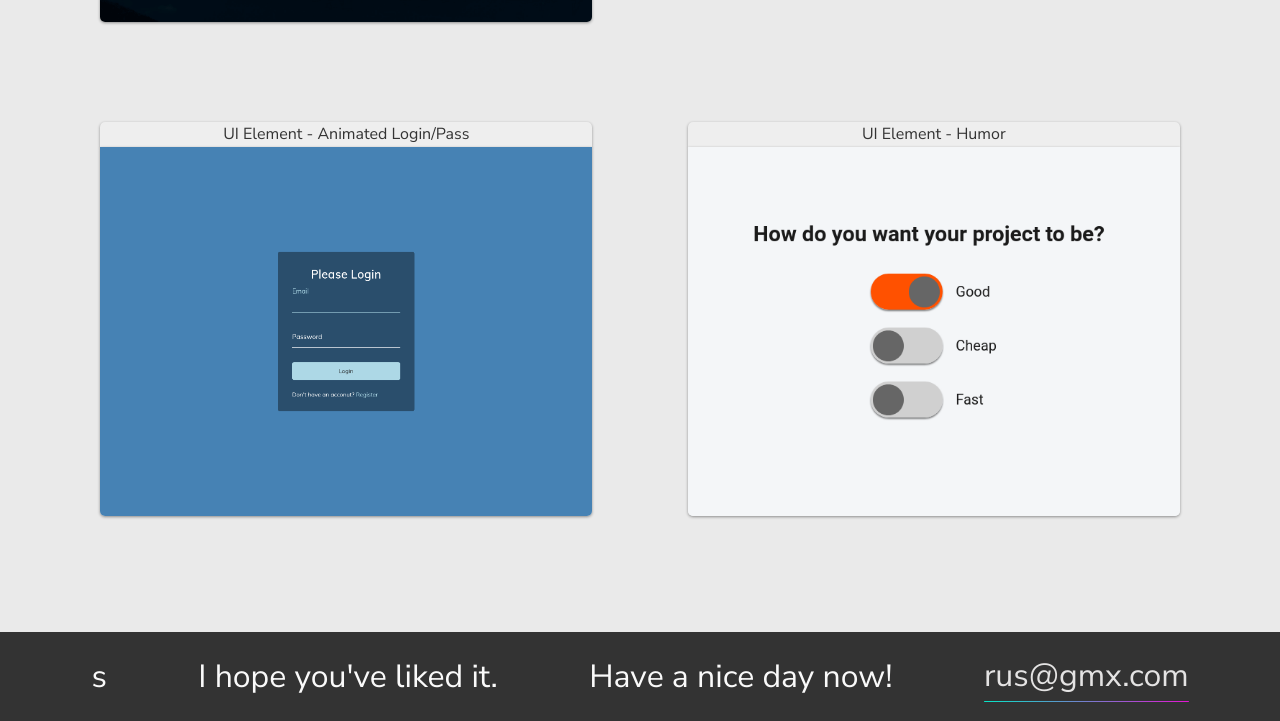
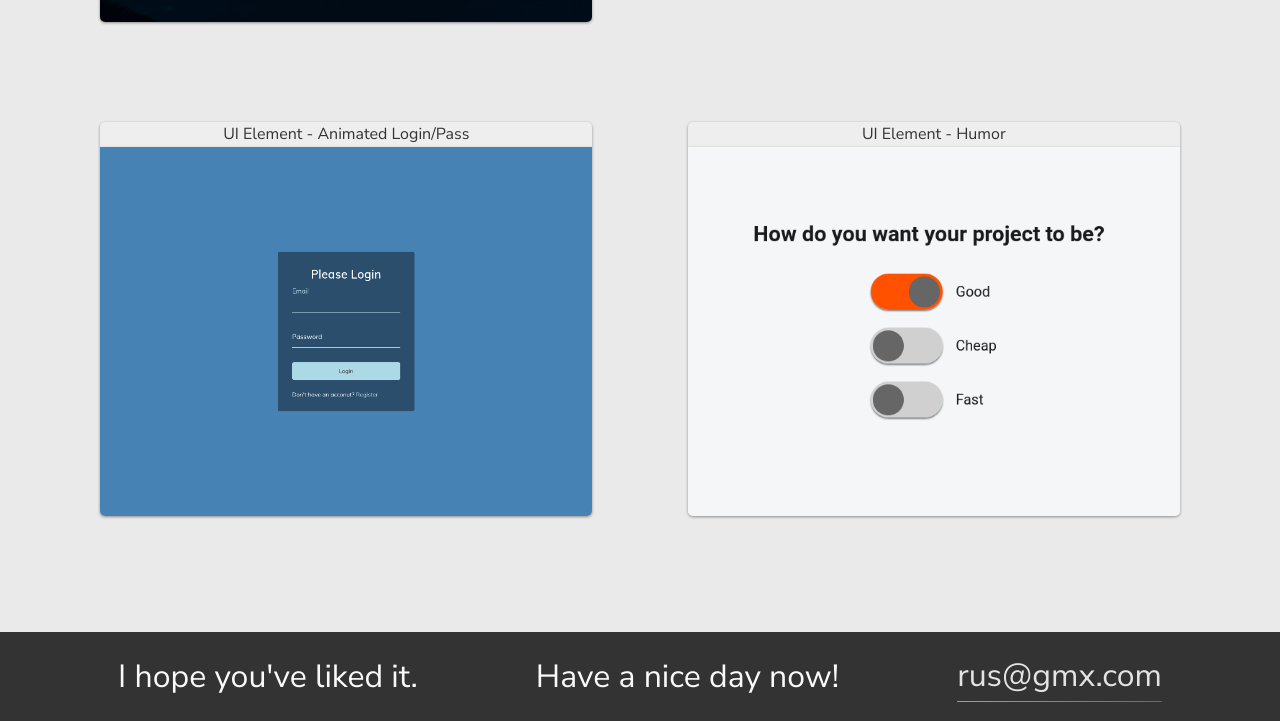
Before and after one commit to o0p/homepage, a plain HTML site: page index.html in a window 1280 px wide. Shown: the part 4415-5136 px from the top of the page. Drawn offline with Linux system fonts and the light colour scheme.

Commit message:
Fix rogue s

```diff
--- a/index.html
+++ b/index.html
@@ -158,10 +158,10 @@
             </div>
             <br>
             <br>
-    <footer>s
+    <footer>
         <p>I hope you've liked it.</p>
         <p>Have a nice day now!</p>
-        <a class="deun" href="mailto:rus@gmx.com"> rus@gmx.com</a>
+        <a class="deun" href="mailto:rus@gmx.com">rus@gmx.com</a>
     </footer>
     <script src="/app/app.js"></script>
 </body>
```
